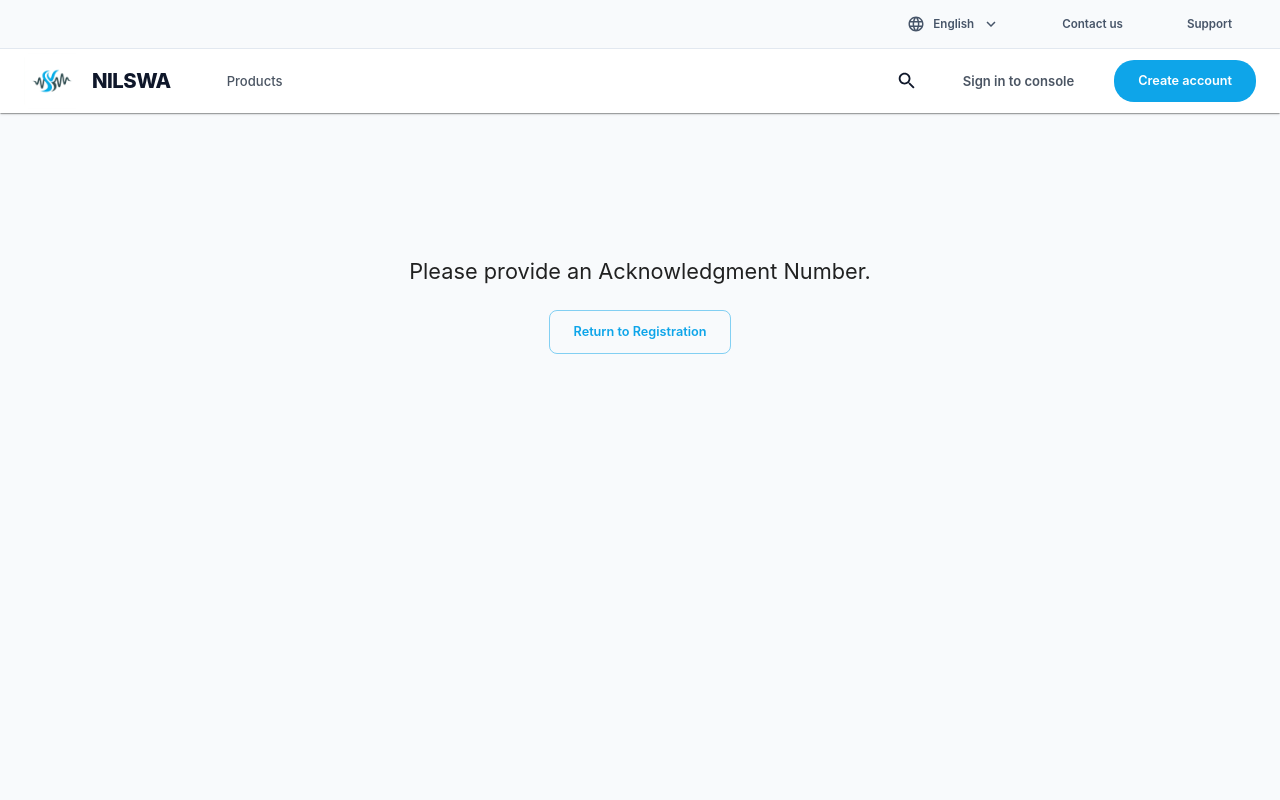
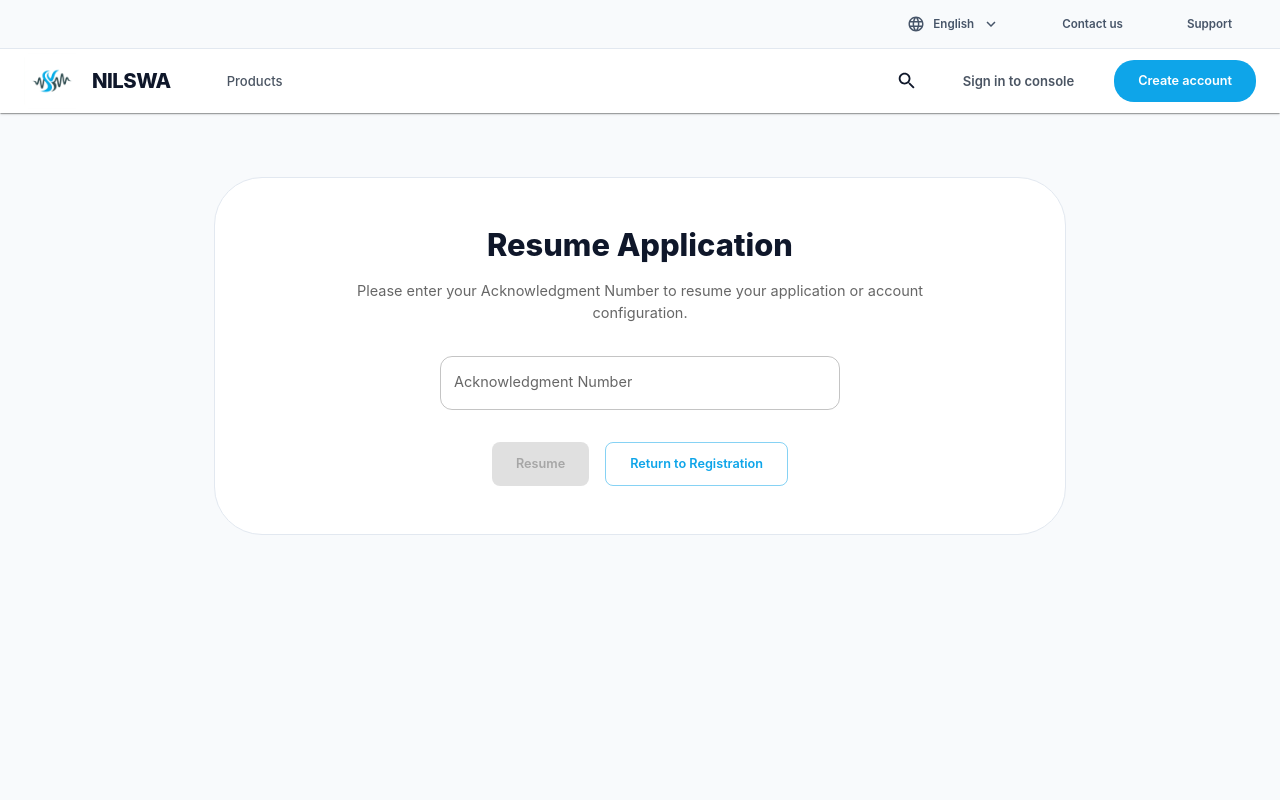
Before and after one commit to sachin-bose-p/nilswa, a Next.js app in the folder client/: page /track in a window 1280 px wide. Shown: the top 800 px of the page. Built offline with nearby package versions, Linux system fonts and the light colour scheme.

Commit message:
Add manual ack number input to tracking page

```diff
--- a/client/app/track/page.tsx
+++ b/client/app/track/page.tsx
@@ -26,6 +26,8 @@ function TrackingContent() {
   const [mfaData, setMfaData] = useState({ secret: '', uri: '', token: '' });
   const [mfaLoading, setMfaLoading] = useState(false);
   const [mfaError, setMfaError] = useState('');
+
+  const [manualAck, setManualAck] = useState('');
 
   const verificationSteps = [
     'Application Submitted',
@@ -138,14 +140,40 @@ function TrackingContent() {
     setMfaLoading(false);
   };
 
+  const handleManualAckSubmit = () => {
+    if (manualAck.trim()) {
+      router.push(`/track?ack=${manualAck.trim()}`);
+    }
+  };
+
   if (!ack) {
     return (
-      <Box sx={{ textAlign: 'center', py: 10 }}>
-        <Typography variant="h5">Please provide an Acknowledgment Number.</Typography>
-        <Button component={Link} href="/register" variant="outlined" sx={{ mt: 3 }}>
-          Return to Registration
-        </Button>
-      </Box>
+      <Paper elevation={0} sx={{ p: { xs: 3, md: 6 }, borderRadius: 4, border: '1px solid #e2e8f0', textAlign: 'center' }}>
+        <Typography variant="h4" sx={{ fontWeight: 800, mb: 2, color: '#0f172a' }}>
+          Resume Application
+        </Typography>
+        <Typography variant="body1" sx={{ mb: 4, color: 'text.secondary', maxWidth: '600px', mx: 'auto' }}>
+          Please enter your Acknowledgment Number to resume your application or account configuration.
+        </Typography>
+        <Box sx={{ display: 'flex', justifyContent: 'center', gap: 2, mb: 4, maxWidth: '400px', mx: 'auto' }}>
+          <TextField
+            fullWidth
+            label="Acknowledgment Number"
+            placeholder="ACK-..."
+            variant="outlined"
+            value={manualAck}
+            onChange={(e) => setManualAck(e.target.value)}
+          />
+        </Box>
+        <Box sx={{ display: 'flex', justifyContent: 'center', gap: 2 }}>
+          <Button onClick={handleManualAckSubmit} variant="contained" disabled={!manualAck.trim()} sx={{ textTransform: 'none', fontWeight: 600, backgroundColor: '#0ea5e9' }}>
+            Resume
+          </Button>
+          <Button component={Link} href="/register" variant="outlined" sx={{ textTransform: 'none', fontWeight: 600 }}>
+            Return to Registration
+          </Button>
+        </Box>
+      </Paper>
     );
   }
 
```
